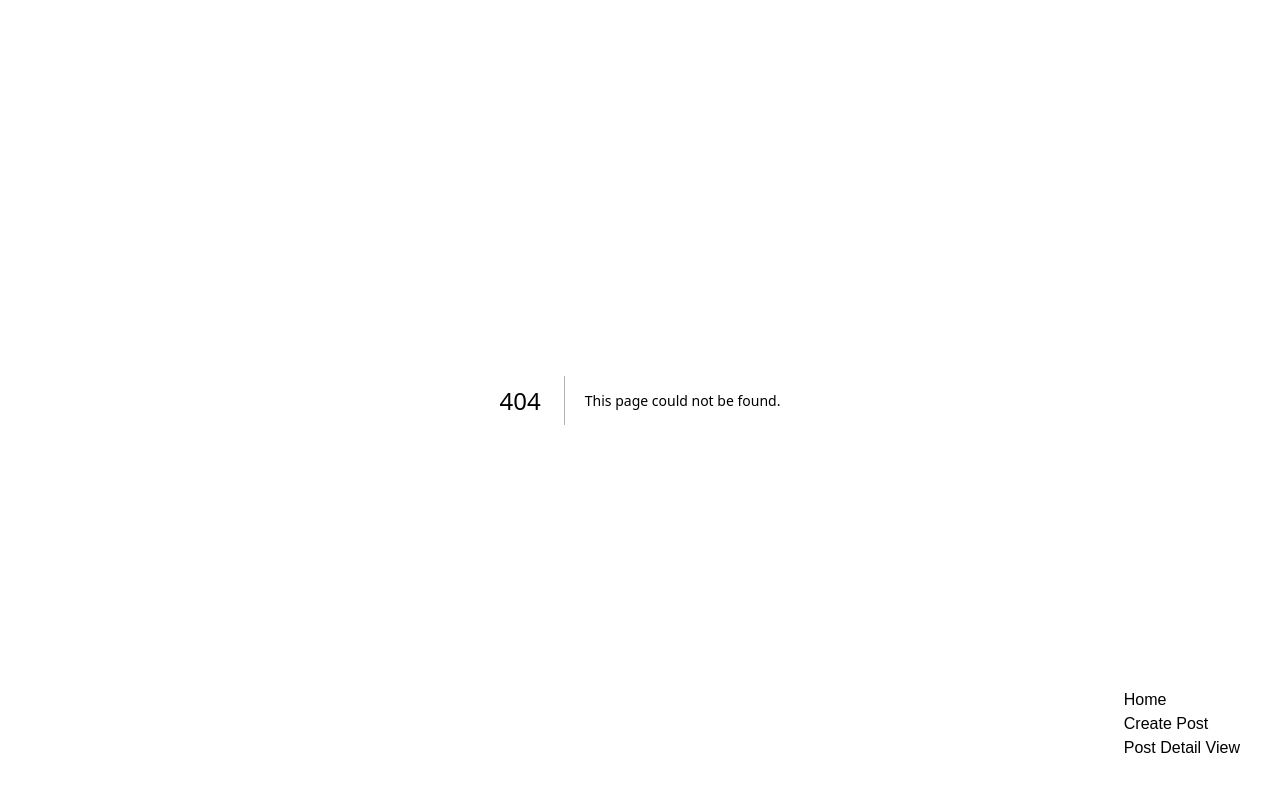
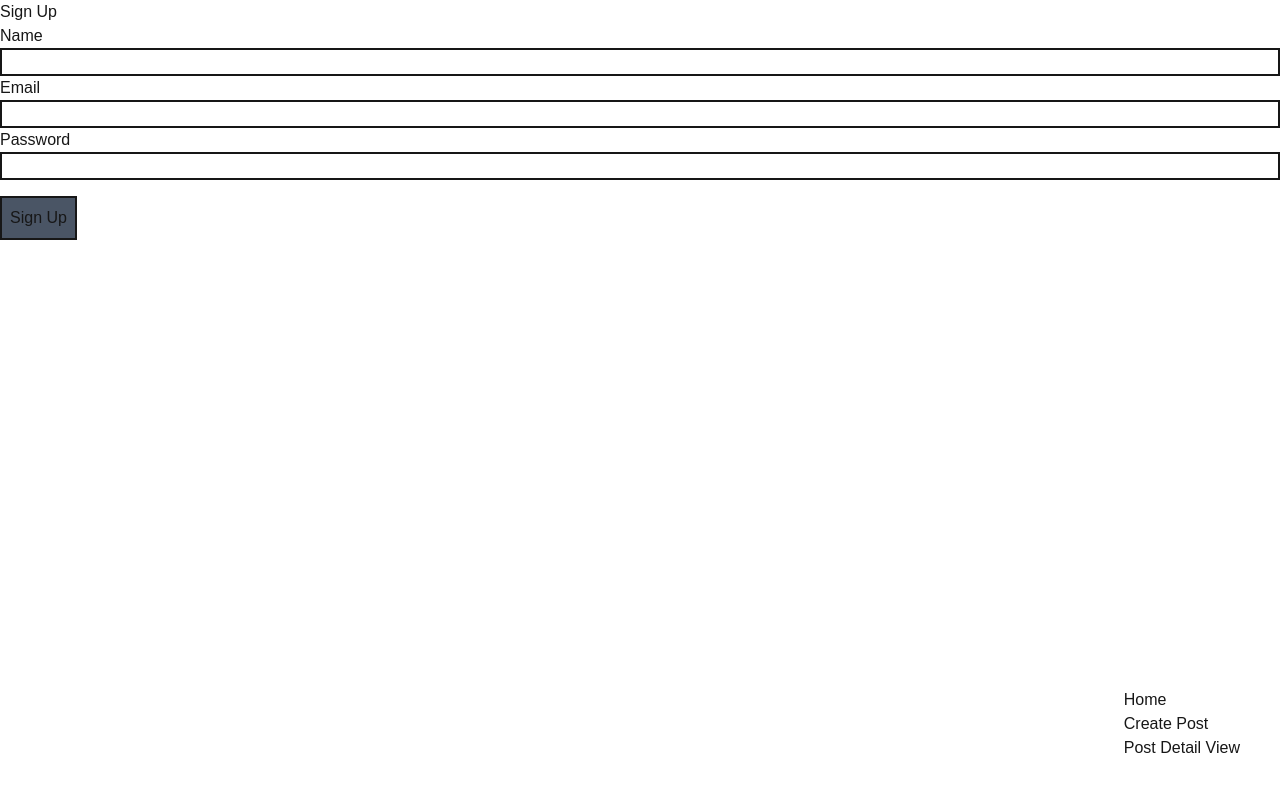
Before and after one commit to KoreanJoey/Blog, a Next.js app: page /auth/sign-up in a window 1280 px wide. Before the commit this address had no page. Shown: the top 792 px of the page. Built offline with nearby package versions, Linux system fonts and the light colour scheme.

Commit message:
Add SignIn & SignUp page ui

```diff
--- /dev/null
+++ b/src/app/auth/sign-in/page.tsx
@@ -0,0 +1,22 @@
+"use client"
+
+import { useRouter } from "next/navigation";
+
+export default function SignIn() {
+
+    const router = useRouter();
+
+    return (<>
+    <h1>Sign In</h1>
+    <div className="flex flex-col">
+        <span>Email</span>
+        <input type="text" className="border-2"></input>
+        <span>Password</span>
+        <input type="text" className="border-2"></input>
+    </div>
+
+    <button onClick={() => {router.push("/")}} className="border-2 bg-gray-600 p-2 mt-4">
+        Sign In
+    </button>
+    </>);
+};
--- /dev/null
+++ b/src/app/auth/sign-up/page.tsx
@@ -0,0 +1,26 @@
+"use client"
+
+
+import { useRouter } from "next/navigation";
+
+export default function SignUp() {
+
+    const router = useRouter();
+
+
+    return (<>
+    <h1>Sign Up</h1>
+    <div className="flex flex-col">
+        <span>Name</span>
+        <input type="text" className="border-2"></input>
+        <span>Email</span>
+        <input type="text" className="border-2"></input>
+        <span>Password</span>
+        <input type="text" className="border-2"></input>
+    </div>
+
+    <button onClick={() => {router.push("/")}} className="border-2 bg-gray-600 p-2 mt-4">
+        Sign Up
+    </button>
+    </>);
+};
--- a/src/components/header.tsx
+++ b/src/components/header.tsx
@@ -1,15 +1,24 @@
-'use client'
+"use client";
 
+import Link from "next/link";
 import { useState } from "react";
 
 export default function Header() {
-    const [title, setTitle] = useState("Blog")
-    const [author, setAuthor] = useState("Joey")
+  const [title, setTitle] = useState("Blog");
+  const [author, setAuthor] = useState("Joey");
 
-    return (<>
-    <div className="flex flex-row gap-4 w-full my-10 mx-4 bg-gray-700">
-       <h1>{title}</h1>
-       <h2>{author}</h2>
-    </div>
-    </>);
-};
+  return (
+    <>
+      <div className="flex flex-row gap-4 my-10 mx-4 bg-gray-700 justify-between p-2">
+        <div className="flex flex-row gap-2">
+          <h1>{title}</h1>
+          <h2>{author}</h2>
+        </div>
+
+        <div>
+          <Link href={"/auth/sign-in"}>Sign In</Link> / <Link href={"/auth/sign-up"}>Sign Up</Link>
+        </div>
+      </div>
+    </>
+  );
+}
```
Also changed, not shown: 1 other file (tests, documents, lock files or other folders).
